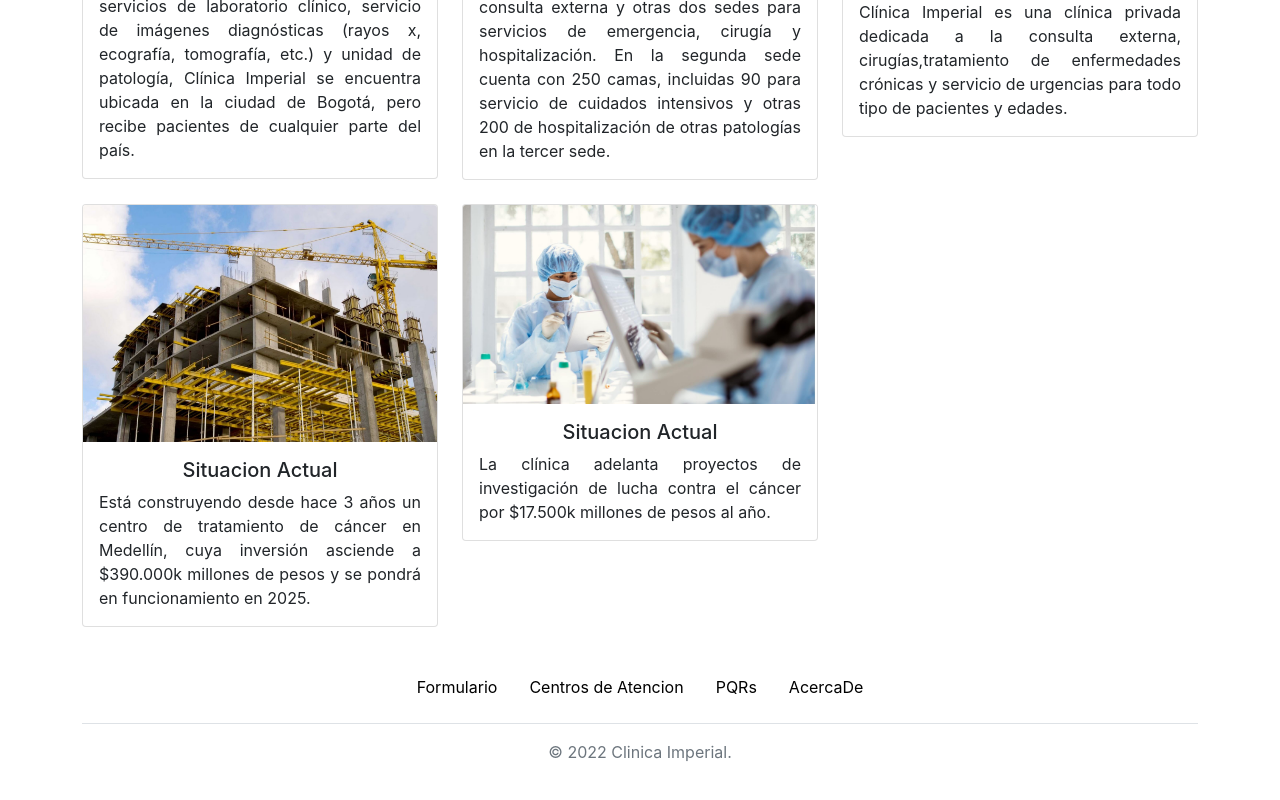
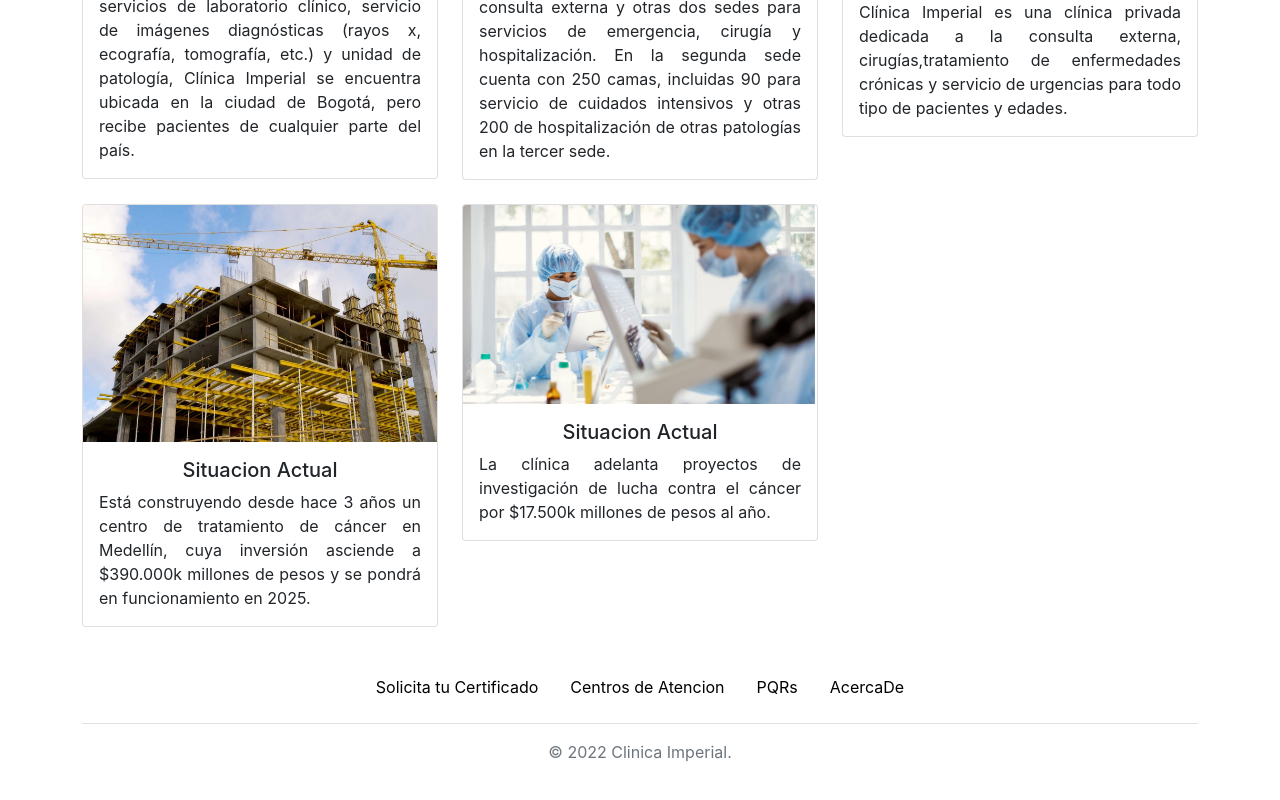
Before and after one commit to juanpena98/ClinicaImperial, a React (Create React App) app: page / in a window 1280 px wide. Shown: the part 1098-1898 px from the top of the page. Built offline with nearby package versions, Linux system fonts and the light colour scheme.

Commit message:
Package json

```diff
--- a/package.json
+++ b/package.json
@@ -18,11 +18,14 @@
     "universal-cookie": "^4.0.4",
     "web-vitals": "^2.1.4"
   },
+"homepage": "https://clinicaimperial.000webhostapp.com/",
+
   "scripts": {
     "start": "react-scripts start",
     "build": "react-scripts build",
     "test": "react-scripts test",
     "eject": "react-scripts eject"
+
   },
   "eslintConfig": {
     "extends": [
--- a/src/Components/Footer.jsx
+++ b/src/Components/Footer.jsx
@@ -6,7 +6,7 @@ export const Footer = () => {
     <div className="container">
         <footer className="py-3 my-4">
             <ul className="nav justify-content-center border-bottom pb-3 mb-3">
-            <li><NavLink to ="/Formulario" className="nav-item nav-link text-center" style={{color:"black"}}> Formulario </NavLink></li>
+            <li><NavLink to ="/FormularioCertificado" className="nav-item nav-link text-center" style={{color:"black"}}> Solicita tu Certificado </NavLink></li>
             <li><NavLink to ="/Centros" className="nav-item nav-link text-center" style={{color:"black"}}> Centros de Atencion </NavLink></li>
             <li><NavLink to ="/Mensajes" className="nav-item nav-link text-center" style={{color:"black"}}> PQRs </NavLink></li>
             <li><NavLink to ="/AcercaDe" className="nav-item nav-link text-center" style={{color:"black"}}> AcercaDe </NavLink></li>
```
